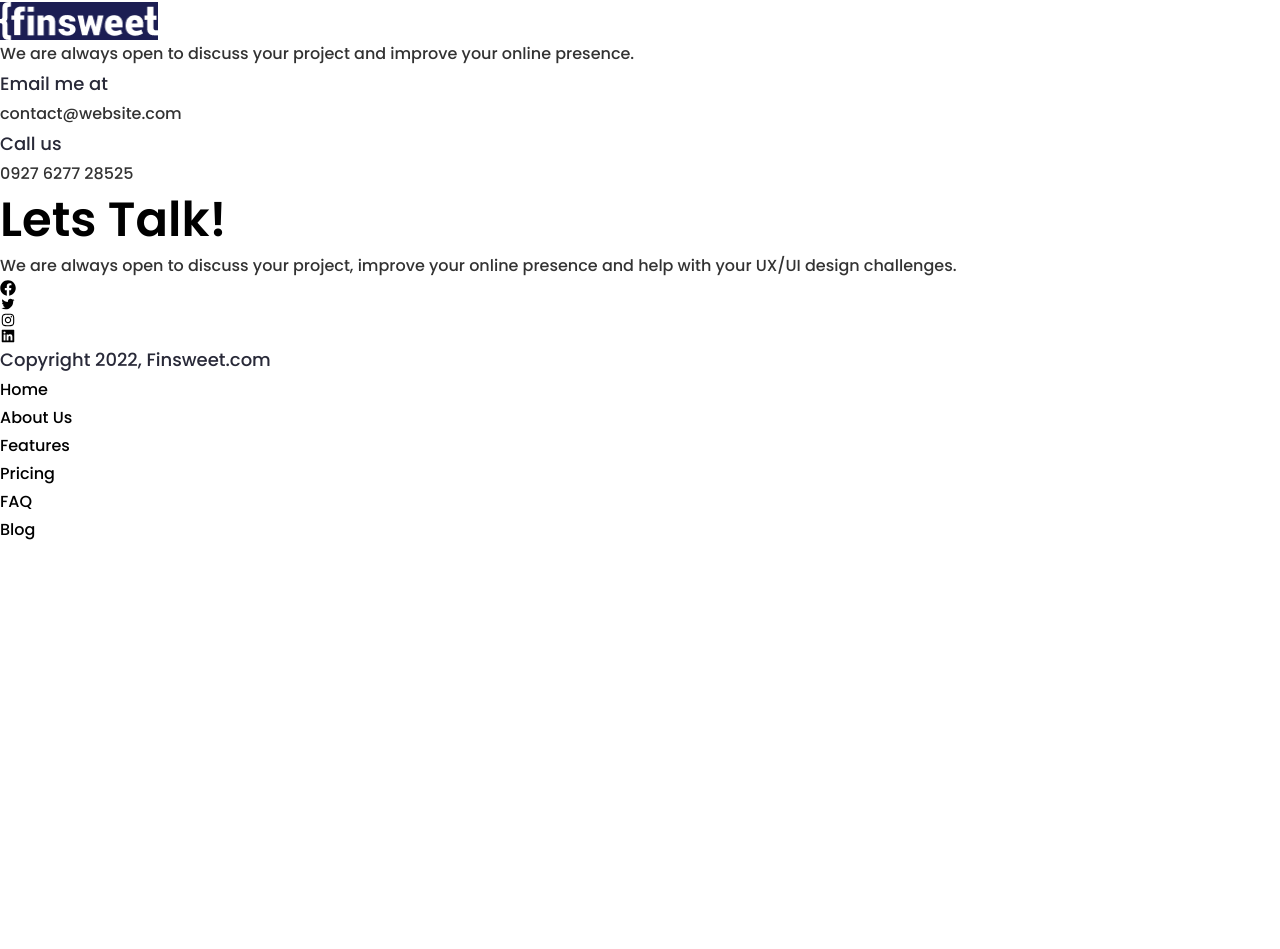
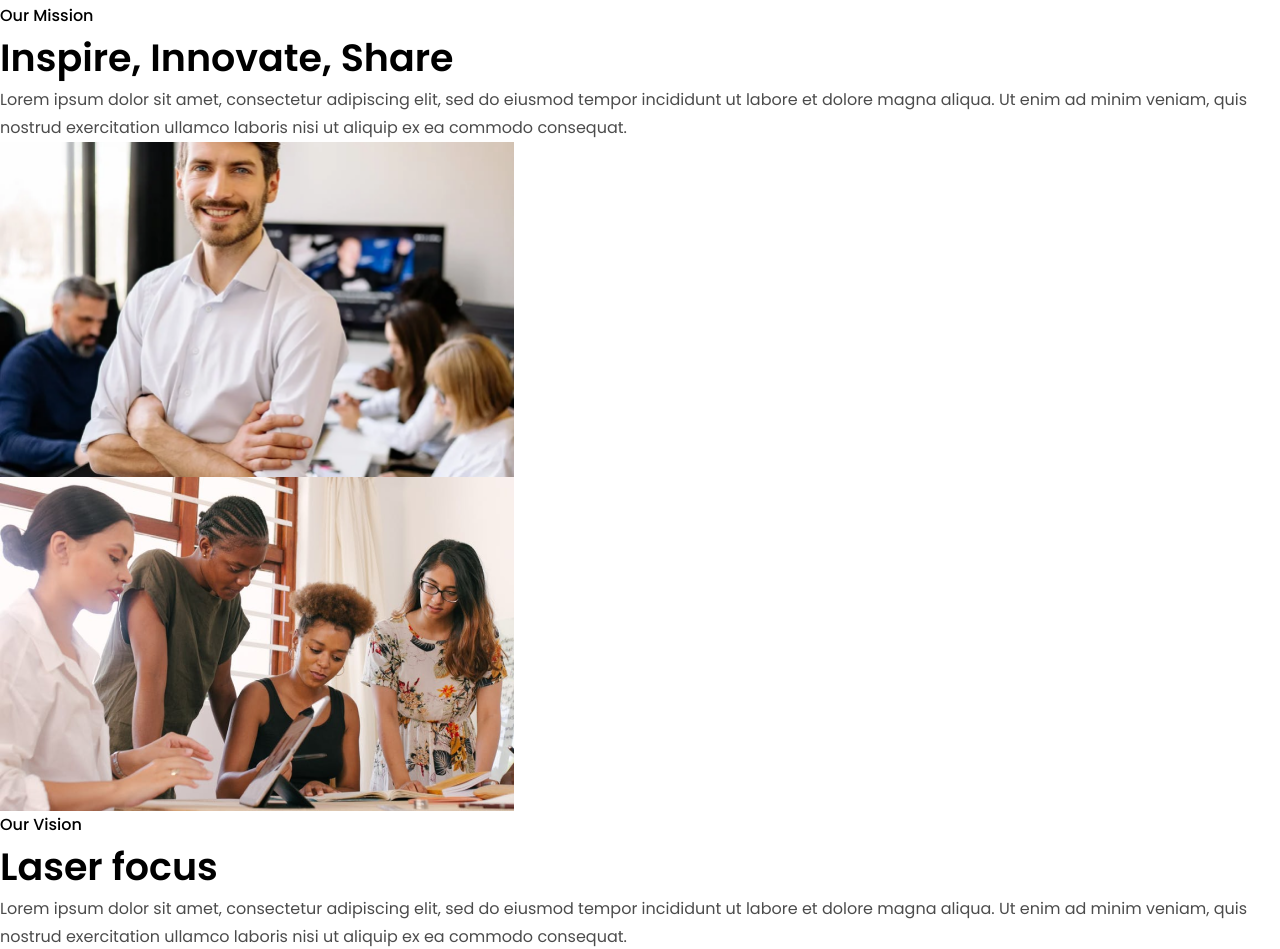
Before and after one commit to sultan93291/finswee_fullWeb, a Next.js app in the folder my-app/: page /about in a window 1280 px wide. Shown: the part 1624-2573 px from the top of the page. Before the commit the page ends 2168 px from the top, so only its background shows below. Built offline with nearby package versions, Linux system fonts and the light colour scheme.

Commit message:
mission section done

```diff
--- a/my-app/src/Components/Routes/About/About.jsx
+++ b/my-app/src/Components/Routes/About/About.jsx
@@ -2,6 +2,8 @@ import React from "react";
 import Design from "./Sections/Design/Design";
 import Improvement from "./Sections/Improvement/Improvement";
 import Process from "./Sections/Process/Process";
+import Mission from "./Sections/MIssion/Mission";
+
 
 const About = () => {
   return (
@@ -9,6 +11,7 @@ const About = () => {
       <Design />
       <Improvement />
       <Process />
+      <Mission/>
     </>
   );
 };
--- /dev/null
+++ b/my-app/src/Components/Routes/About/Sections/MIssion/Mission.jsx
@@ -0,0 +1,67 @@
+import Heading from "@/Components/Tags/Heading/Heading";
+import IMG from "@/Components/Tags/IMG/IMG";
+import Paragraph from "@/Components/Tags/Paragraph/Paragraph";
+import React from "react";
+
+const Mission = () => {
+  return (
+    <section className=" h-auto  mx-auto bg-Gray  ">
+      <div className="flex flex-col gap-16 py-32 max-w-maxWidth mx-auto ">
+        <div className="flex flex-col gap-oneFourty  ">
+          <div className="flex gap-sixty items-center ">
+            <div className="flex flex-col gap-4  ">
+              <Paragraph
+                text={"Our Mission "}
+                className={"label-two text-DarkBlue"}
+              />
+              <Heading
+                Heading={"h3"}
+                text={"Inspire, Innovate, Share"}
+                className={"Heading-Three text-DarkBlue "}
+              />
+              <Paragraph
+                text={
+                  "Lorem ipsum dolor sit amet, consectetur adipiscing elit, sed do eiusmod tempor incididunt ut labore et dolore magna aliqua. Ut enim ad minim veniam, quis nostrud exercitation ullamco laboris nisi ut aliquip ex ea commodo consequat."
+                }
+                className={"Body-One text-DarkBlue  w-sixTwentyThree "}
+              />
+            </div>
+            <IMG
+              src={"/Images/About/Mission/man.png"}
+              height={"334"}
+              width={514}
+              alt={"man.png"}
+            />
+          </div>
+          <div className="flex gap-sixty items-center ">
+            <IMG
+              src={"/Images/About/Mission/gog.png"}
+              height={"334"}
+              width={514}
+              alt={"man.png"}
+            />
+            <div className="flex flex-col gap-4  ">
+              <Paragraph
+                text={"Our Vision"}
+                className={"label-two text-DarkBlue"}
+              />
+              <Heading
+                Heading={"h3"}
+                text={"Laser focus"}
+                className={"Heading-Three text-DarkBlue "}
+              />
+              <Paragraph
+                text={
+                  "Lorem ipsum dolor sit amet, consectetur adipiscing elit, sed do eiusmod tempor incididunt ut labore et dolore magna aliqua. Ut enim ad minim veniam, quis nostrud exercitation ullamco laboris nisi ut aliquip ex ea commodo consequat."
+                }
+                className={"Body-One text-DarkBlue  w-sixTwentyThree "}
+              />
+            </div>
+          </div>
+        </div>
+      </div>
+    </section>
+  );
+};
+
+export default Mission;
--- a/my-app/tailwind.config.js
+++ b/my-app/tailwind.config.js
@@ -55,7 +55,8 @@ module.exports = {
         eighty: "60px",
         hundrenanTen: "110px",
         hundredThirtySix: "136px",
-        sixty:"60px"
+        sixty: "60px",
+        oneFourty:"140px"
       },
       width: {
         NavbarBtn: "185px",
@@ -79,7 +80,9 @@ module.exports = {
         fiveNinetyFive: "595px",
         fourEightyFour: "484px",
         fiveOneFive: "515px",
-        twoSeventyTwo:"272px"
+        twoSeventyTwo: "272px",
+        sixTwentyThree:"623px"
+
       },
       borderRadius: {
         navbarBtnRadius: "41px",
```
Also changed, not shown: my-app/public/Images/About/Mission/gog.png (added), my-app/public/Images/About/Mission/man.png (added).
